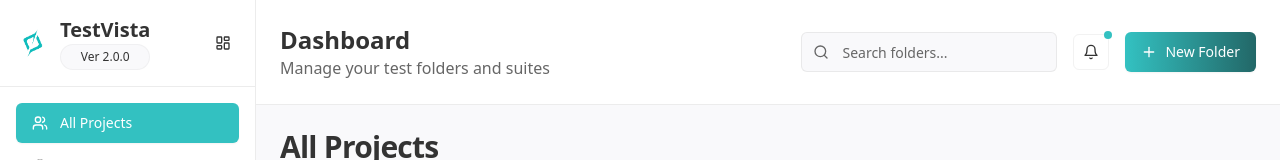
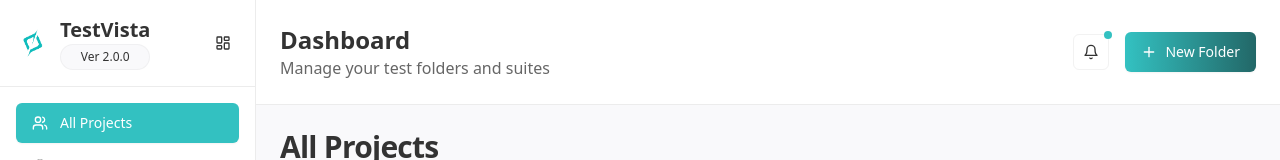
Before and after one commit to GrandPurpleOcelot/testvista-v2, a React (Vite) app: page /projects in a window 1280 px wide. Shown: the top 160 px of the page. Built offline with nearby package versions, Linux system fonts and the light colour scheme.

Commit message:
Remove search bar

```diff
--- a/src/components/dashboard/dashboard-header.tsx
+++ b/src/components/dashboard/dashboard-header.tsx
@@ -13,14 +13,6 @@ export function DashboardHeader() {
       </div>
 
       <div className="flex items-center gap-4">
-        <div className="relative">
-          <Search className="absolute left-3 top-1/2 transform -translate-y-1/2 h-4 w-4 text-muted-foreground" />
-          <Input
-            placeholder="Search folders..."
-            className="pl-10 w-64 bg-workspace-bg border-border/50 focus:border-primary/50"
-          />
-        </div>
-
         <Button variant="outline" size="sm" className="h-9 w-9 p-0 relative">
           <Bell className="h-4 w-4" />
           <span className="absolute -top-1 -right-1 h-2 w-2 bg-primary rounded-full"></span>
```
